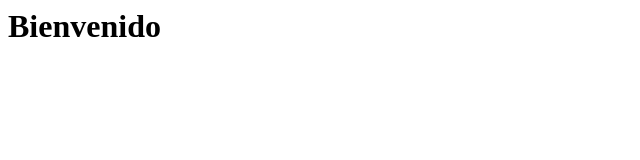
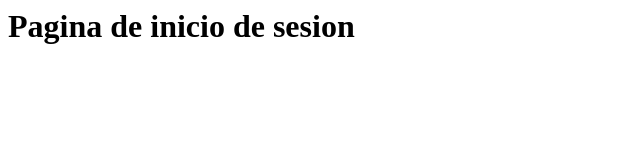
Before and after one commit to josegomezzmlg/git-manual, a plain HTML site: page Logueo/index.html in a window 1280 px wide. Shown: the whole page, without its empty margins (0-640 px from the left). Drawn offline with Linux system fonts and the light colour scheme.

Commit message:
Cambio index rama features

```diff
--- a/Logueo/index.html
+++ b/Logueo/index.html
@@ -1 +1 @@
-<h1>Bienvenido</h1>
+<h1>Pagina de inicio de sesion</h1>
```
